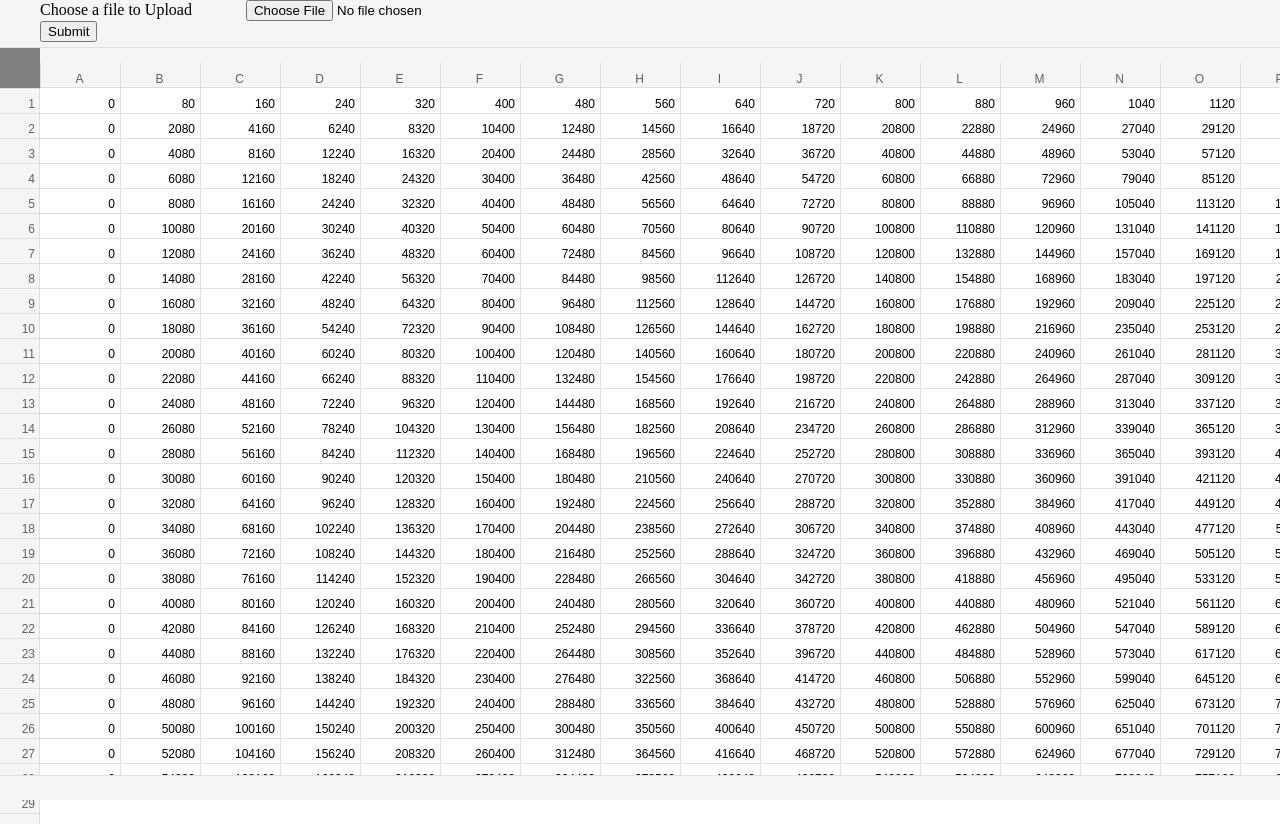
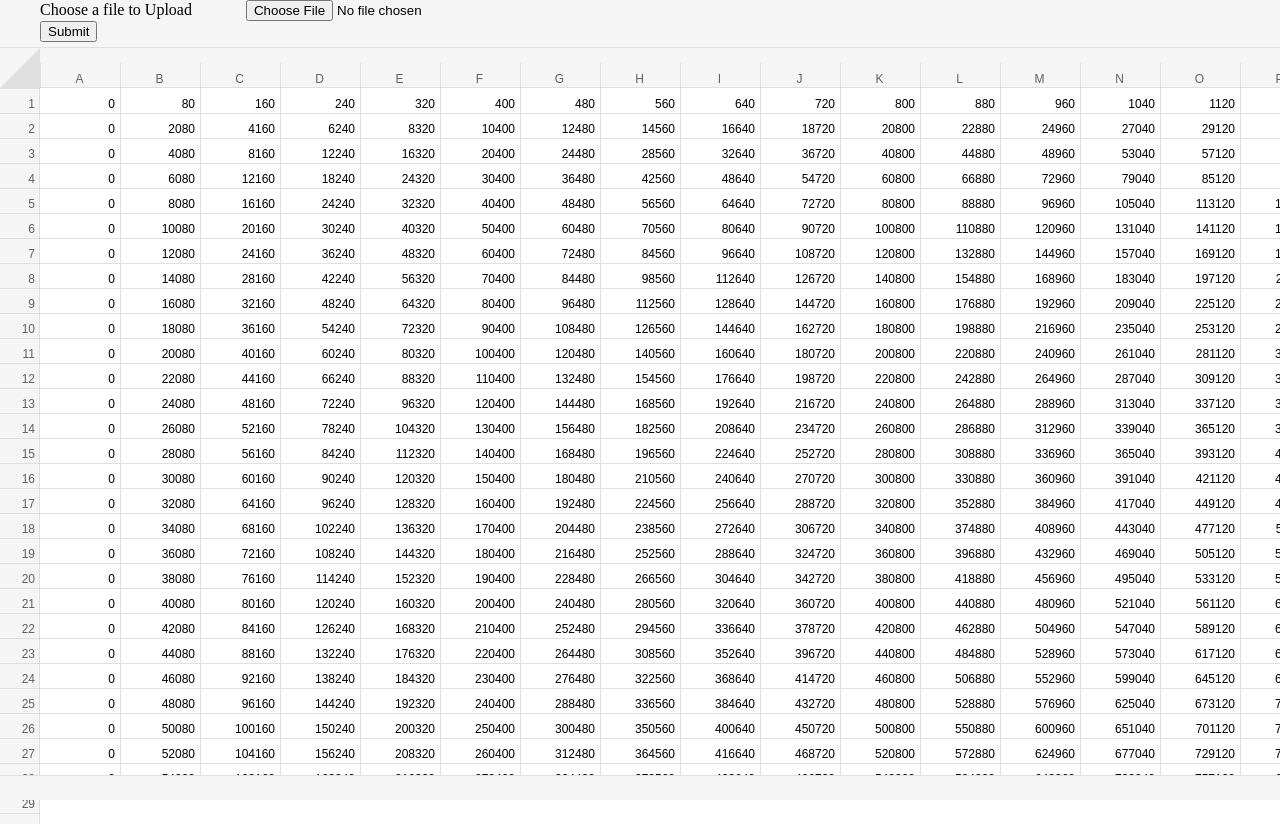
Before and after one commit to TaherBarwaniwala/ZeusTraining, a plain HTML site: page Task5/index.html in a window 1280 px wide. Drawn offline with Linux system fonts and the light colour scheme.

Commit message:
some minor changes 1> Added allselector triangle and event handler 2> Removed column and row ersize from grid

```diff
--- a/Task5/Components/Grid.js
+++ b/Task5/Components/Grid.js
@@ -9,7 +9,7 @@ import KeyboardEvents from './KeyboardEvents.js';
 import MouseHoverEvents from './MouseHoverEvents.js';
 
 class Grid{
-    constructor(x,y,cellWidth,cellHeight,canvas,columncanvas,rowcanvas,footercanvas){
+    constructor(x,y,cellWidth,cellHeight,canvas,columncanvas,rowcanvas,footercanvas,allselectorcanvas){
         this.topX = canvas.offsetParent.offsetLeft;
         this.topY = canvas.offsetParent.offsetTop;
         console.log(this.topX,this.topY);
@@ -22,6 +22,7 @@ class Grid{
         this.columncanvas = columncanvas;
         this.rowcanvas = rowcanvas;
         this.footercanvas = footercanvas;
+        this.allselectorcanvas = allselectorcanvas;
         this.footerctx = footercanvas.getContext('2d');
         this.width = this.canvas.width;
         this.height = this.canvas.height;
@@ -54,7 +55,12 @@ class Grid{
         this.gridEvents = new GridEvents(this,this.canvas,this.Scrollbar)
         this.columnEvents = new ColumnEvents(this,this.columncanvas,this.Scrollbar);
         this.rowEvents = new RowEvents(this,this.rowcanvas,this.Scrollbar);
+        this.draw_triangle();
+        this.onpointerdownallselectorbound = () => this.onpointerdownallselector();
+        this.allselectorcanvas.addEventListener("pointerdown",this.onpointerdownallselectorbound);
     }
+
+
 
     onCopy(){
         this.copyregion = [];
@@ -524,7 +530,20 @@ class Grid{
     }
 
 
-
+    draw_triangle(){
+        this.allselectorctx = this.allselectorcanvas.getContext("2d");
+        this.allselectorctx.save();
+        let triangle = new Path2D();
+        this.allselectorctx.strokeStyle = "#e0e0e0";
+        this.allselectorctx.fillStyle = "#e0e0e0";
+        triangle.moveTo(40,0);
+        triangle.lineTo(40,40);
+        triangle.lineTo(0,40);
+        triangle.lineTo(40,0);
+        triangle.closePath();
+        this.allselectorctx.fill(triangle);
+        this.allselectorctx.restore();
+    }
 
     draw(){
        this.set_bounding_region();
--- a/Task5/Components/GridEvents.js
+++ b/Task5/Components/GridEvents.js
@@ -34,11 +34,7 @@ class GridEvents{
         this.initialY = e.pageY - this.grid.topY + scrolloffsetY;
         this.grid.activecol = this.grid.getCol(this.initialX);
         this.grid.activerow = this.grid.getRow(this.initialY)
-        if(this.grid.columnEvents.isColEdgeSelect(x)){
-            this.grid.columnEvents.oncolumnedgedrag(e.pageX);
-        }else if(this.grid.rowEvents.isRowEdgeSelect(y)){
-            this.grid.rowEvents.onrowedgedrag(e.pageY);
-        }else if(this.grid.activecol !== -1 && this.grid.activerow!==-1){
+        if(this.grid.activecol !== -1 && this.grid.activerow!==-1){
             if(this.grid.activecell && this.grid.activecell === this.grid.columns[this.grid.activecol].getCell(this.grid.activerow)){
                 this.grid.activecell.create_inputbox(this.grid.topX + scrolloffsetX,this.grid.topY + scrolloffsetY);
                 this.grid.activecell.isFocus = true;
--- a/Task5/Components/MouseHoverEvents.js
+++ b/Task5/Components/MouseHoverEvents.js
@@ -9,12 +9,12 @@ class MouseHoverEvents{
     changemouseicon(e){
         let x = e.clientX - this.grid.topX + this.Scrollbar.getScrollLeft(),y = e.clientY - this.grid.topY + this.Scrollbar.getScrollTop();
         if(document.body.style.cursor === "grabbing") return;
-        if(this.grid.columnEvents.isColEdgeSelect(x)){
+        if(e.clientX > this.grid.topX && e.clientY > this.grid.topY){
+            document.body.style.cursor = "cell";
+        }else if(this.grid.columnEvents.isColEdgeSelect(x)){
             document.body.style.cursor = "col-resize";
         }else if(this.grid.rowEvents.isRowEdgeSelect(y)){
             document.body.style.cursor = "row-resize";
-        }else if(e.clientX > this.grid.topX && e.clientY > this.grid.topY){
-            document.body.style.cursor = "cell";
         }else if(this.grid.columnEvents.isColDrag(e.clientY) || this.grid.rowEvents.isRowDrag(e.clientX)){
             document.body.style.cursor = "grab";
         }else{
--- a/Task5/excel.js
+++ b/Task5/excel.js
@@ -28,6 +28,12 @@ footer.height = 24;
 footer.width = column.width + 40;
 footer.style.width = footer.width + "px";
 footer.style.height = footer.height + "px";
+
+const allSelector = document.getElementById("all-selector-canvas");
+allSelector.height = 40;
+allSelector.width = 40;
+allSelector.style.height = allSelector.height + "px";
+allSelector.style.width = allSelector.width + "px";
 
 const ctx = canvas.getContext('2d');
 
@@ -74,7 +80,7 @@ const ctx = canvas.getContext('2d');
 // row.create_row();
 // row.draw();
 
-let grid = new Grid(0,0,80,25,canvas,column,row,footer);
+let grid = new Grid(0,0,80,25,canvas,column,row,footer,allSelector);
 grid.create_grid();
 grid.draw();
 let scroll = new Scrollbar();
--- a/Task5/index.html
+++ b/Task5/index.html
@@ -20,7 +20,11 @@
     </form>
     <div class="flex column">
       <div class="all-selector">
-        <canvas style="touch-action: none" class="all-selector-canvas"></canvas>
+        <canvas
+          style="touch-action: none"
+          class="all-selector-canvas"
+          id="all-selector-canvas"
+        ></canvas>
       </div>
       <div class="column-canvas-container">
         <canvas
--- a/Task5/styles/index.scss
+++ b/Task5/styles/index.scss
@@ -34,7 +34,7 @@
     min-height: 40px;
     width: 40px;
     min-width:40px;
-    background-color: gray;
+    background-color: #f5f5f5;
     position: sticky;
     z-index: 2;
 }
```
Also changed, not shown: Task5/styles/index.css, 1 other file.
